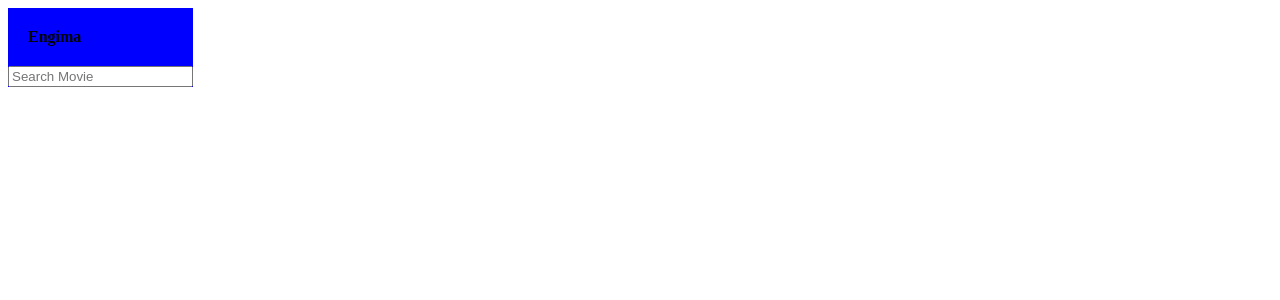
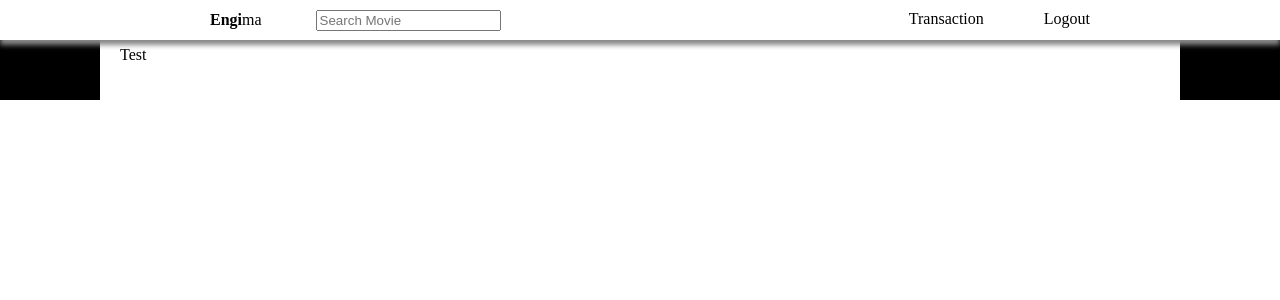
Before and after one commit to lydiaastrella/engima-cinema-web-app, a PHP site: page /page/home.html in a window 1280 px wide. Shown: the top 300 px of the page. Run offline with PHP 8.4, Linux system fonts and the light colour scheme.

Commit message:
edit navbar

```diff
--- a/css/home.css
+++ b/css/home.css
@@ -1,16 +1,35 @@
+body {
+	margin: 0;
+}
 .navbar {
-	display: inline-block;
-	background-color: blue;
+	display: block;
+	overflow: hidden;
+	position: fixed;
+	top: 0;
+	z-index: 1;
+	box-shadow: 0px 5px 5px #888888;
+	height: 40px;
+	width: 100%;
+	background-color: white;
 }
-
+.navbar-box {
+	margin: 0px 150px 0px;
+	padding: 10px;
+}
+.menu {
+	float: right;
+	margin: 0px 30px 0px;
+}
 .container {
 	background-color: black;
+	height: 100%
 }
-
 .content {
-
+	margin: 10px 100px 10px;
+	padding: 20px;
+	height: 100%;
+	background-color: white;
 }
-
 #logo {
-	margin: 20px;
+	margin: 0px 50px 0px;
 }
--- a/page/home.html
+++ b/page/home.html
@@ -7,13 +7,16 @@
 </head>
 <body>
 	<div class="navbar">
-		<div id=logo>
-			<p><strong>Engi<strong>ma</p>
+		<div class="navbar-box">
+			<a id="logo"><strong>Engi</strong>ma</a>
+			<input type="text" placeholder="Search Movie">
+			<a class="menu">Logout</a>
+			<a class="menu">Transaction</a>
 		</div>
-			<input type="text" placeholder="Search Movie">
 	</div>
 	<div class="container">
 		<div class="content">
+			<p>Test</p>
 		</div>
 	</div>
 </body>
```
